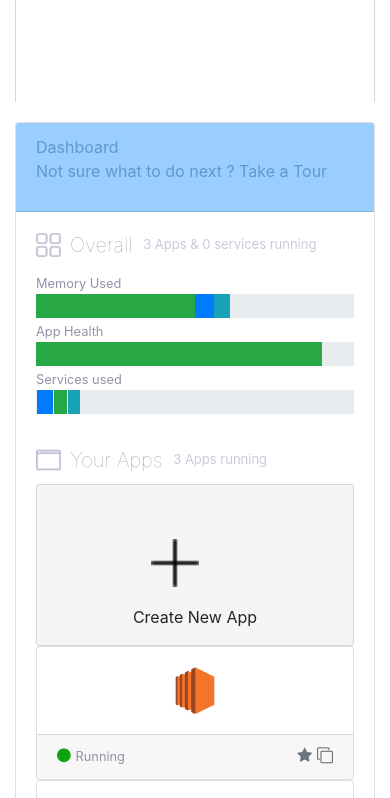
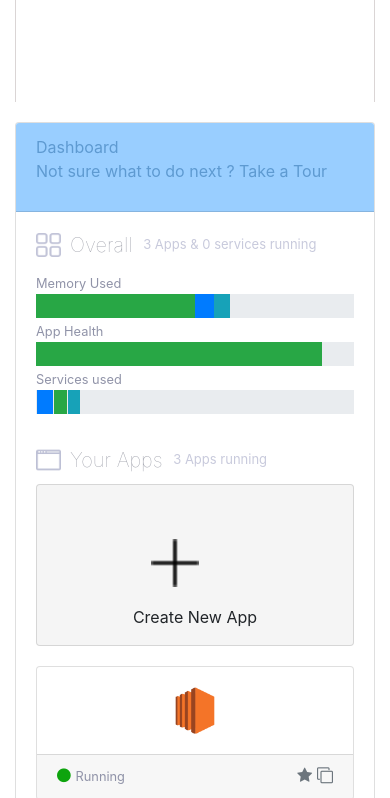
Before and after one commit to anishprabhu/test, a plain HTML site: page index.html in a window 390 px wide. Shown: the part 800-1598 px from the top of the page. Drawn offline with nearby package versions, Linux system fonts and the light colour scheme.

Commit message:
Media queries added

```diff
--- a/css/mixins.scss
+++ b/css/mixins.scss
@@ -0,0 +1,25 @@
+// Media Query
+// --------------------------------------------------
+@mixin mobile {
+  @media (min-width: #{$mobile-width}) and (max-width: #{$tablet-width - 1px}) {
+    @content;
+  }
+}
+
+@mixin tablet {
+  @media (min-width: #{$tablet-width}) and (max-width: #{$tablet-landscape - 1px}) {
+    @content;
+  }
+}
+
+@mixin tablet_landscape{
+    @media(min-width: #{$tablet-landscape}) and (max-width: #{$desktop-width - 1px}){
+     @content;
+    }
+}
+
+@mixin desktop {
+  @media (min-width: #{$desktop-width}) {
+    @content;
+  }
+}
--- a/css/style.scss
+++ b/css/style.scss
@@ -61,7 +61,7 @@ small {
 
 /* 03. Top navbar */
 
-.navbar{
+.navbar {
 	padding-left:7.1rem;
 }
 
@@ -146,10 +146,16 @@ small {
 					padding-left: 36%;
 					padding-top: 14%;
 					padding-bottom: 6%;
+					@include tablet{
+					    padding-left: 41%;
+					}
 				}
 	 			.image_plus {
 	 				width: 48px;
 	 			}
+	 			@include mobile{
+					margin-bottom: 20px;
+				}
 
 			}
 			.border_box_service {
@@ -158,6 +164,9 @@ small {
 			}
 
 
+		}
+		@include mobile{
+			margin-bottom: 20px;
 		}
 	}
 }
--- a/css/variables.scss
+++ b/css/variables.scss
@@ -0,0 +1,5 @@
+// For media query
+$mobile-width: 320px;
+$tablet-width: 767px;
+$tablet-landscape:979px;
+$desktop-width: 1200px;
```
Also changed, not shown: css/style.css, 1 other file.
